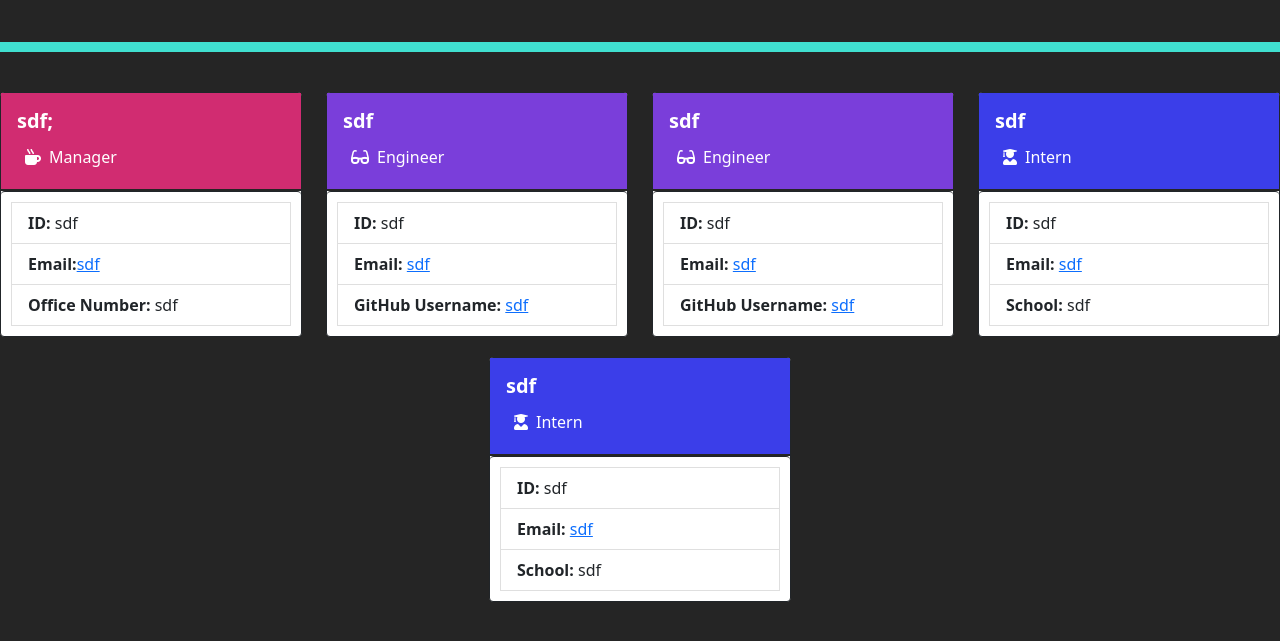
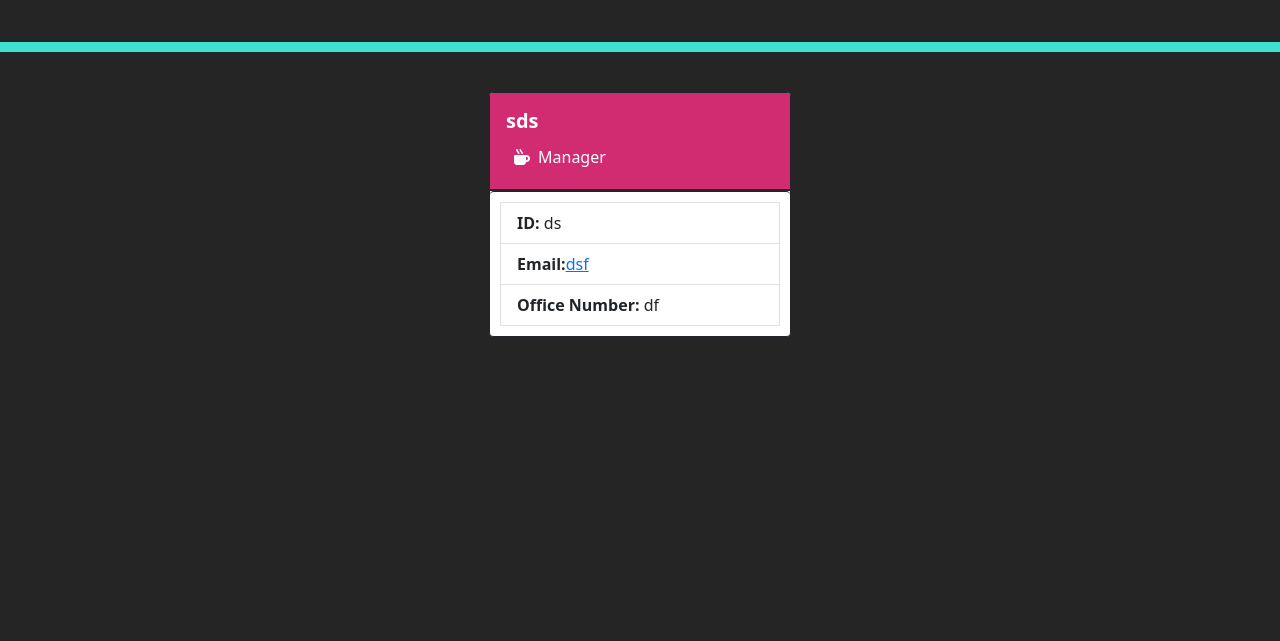
Before and after one commit to eburger939/team-profile-generator, a website: page createindex.html in a window 1280 px wide. Shown: the part 113-754 px from the top of the page. Drawn offline with nearby package versions, Linux system fonts and the light colour scheme.

```diff
--- a/createindex.html
+++ b/createindex.html
@@ -25,15 +25,15 @@
       <div>
         <div class="card border-dark custom-column">
           <div class="card-body custom-manager-body">
-            <h5 class="card-title"><strong>sdf;</strong></h5>
+            <h5 class="card-title"><strong>sds</strong></h5>
             <p class="card-text"><i class="fas fa-mug-hot m-2"></i>Manager</p>
           </div>
 
           <ul class="list-group">
             <div class="info-list">
-              <li class="list-group-item"><strong>ID:</strong> sdf</li>
-              <li class="list-group-item"><strong>Email:</strong><a href='mailto:sdf'>sdf</a></li>
-              <li class="list-group-item"><strong>Office Number:</strong> sdf</li>
+              <li class="list-group-item"><strong>ID:</strong> ds</li>
+              <li class="list-group-item"><strong>Email:</strong><a href='mailto:dsf'>dsf</a></li>
+              <li class="list-group-item"><strong>Office Number:</strong> df</li>
             </div>
           </ul>
 
@@ -41,71 +41,9 @@
       </div>
     </div>
 
-<div class="col-3">
-    <div class="card border-dark custom-column">
-      <div class="card-body custom-engineer-body">
-        <h5 class="card-title"><strong>sdf</strong></h5>
-        <p class="card-text"><i class="fas fa-glasses m-2"></i>Engineer</p>
-      </div>
-      <ul class="list-group">
-        <div class="info-list">
-          <div class="list-group-item"><strong>ID:</strong> sdf</div>
-          <div class="list-group-item"><strong>Email: </strong><a href='mailto:sdf'>sdf</a></div>
-          <div class="list-group-item"><strong>GitHub Username:</strong> <a target="_blank"
-              href="https://github.com/sdf">sdf</a> </div>
-        </div>
-      </ul>
 
-    </div>
-  </div><div class="col-3">
-    <div class="card border-dark custom-column">
-      <div class="card-body custom-engineer-body">
-        <h5 class="card-title"><strong>sdf</strong></h5>
-        <p class="card-text"><i class="fas fa-glasses m-2"></i>Engineer</p>
-      </div>
-      <ul class="list-group">
-        <div class="info-list">
-          <div class="list-group-item"><strong>ID:</strong> sdf</div>
-          <div class="list-group-item"><strong>Email: </strong><a href='mailto:sdf'>sdf</a></div>
-          <div class="list-group-item"><strong>GitHub Username:</strong> <a target="_blank"
-              href="https://github.com/sdf">sdf</a> </div>
-        </div>
-      </ul>
 
-    </div>
-  </div>
 
-        <div class="col-3">
-  <div class="card border-dark custom-column">
-    <div class="card-body custom-intern-body">
-      <h5 class="card-title"><strong>sdf</strong></h5>
-      <p class="card-text"><i class="fas fa-user-graduate m-2"></i>Intern</p>
-    </div>
-    <ul class="list-group">
-      <div class="info-list">
-        <div class="list-group-item"><strong>ID:</strong> sdf</div>
-        <div class="list-group-item"><strong>Email: </strong> <a href='mailto:sdf'>sdf</a></div>
-        <div class="list-group-item"><strong>School:</strong> sdf</div>
-      </div>
-    </ul>
-
-  </div>
-</div><div class="col-3">
-  <div class="card border-dark custom-column">
-    <div class="card-body custom-intern-body">
-      <h5 class="card-title"><strong>sdf</strong></h5>
-      <p class="card-text"><i class="fas fa-user-graduate m-2"></i>Intern</p>
-    </div>
-    <ul class="list-group">
-      <div class="info-list">
-        <div class="list-group-item"><strong>ID:</strong> sdf</div>
-        <div class="list-group-item"><strong>Email: </strong> <a href='mailto:sdf'>sdf</a></div>
-        <div class="list-group-item"><strong>School:</strong> sdf</div>
-      </div>
-    </ul>
-
-  </div>
-</div>
       </div>
 
       <script src="https://cdn.jsdelivr.net/npm/bootstrap@5.1.3/dist/js/bootstrap.bundle.min.js"
```
Also changed, not shown: __tests__/engineer.test.js (+8 -0 lines), __tests__/intern.test.js (+8 -0 lines), __tests__/manager.test.js (+9 -1 lines).
